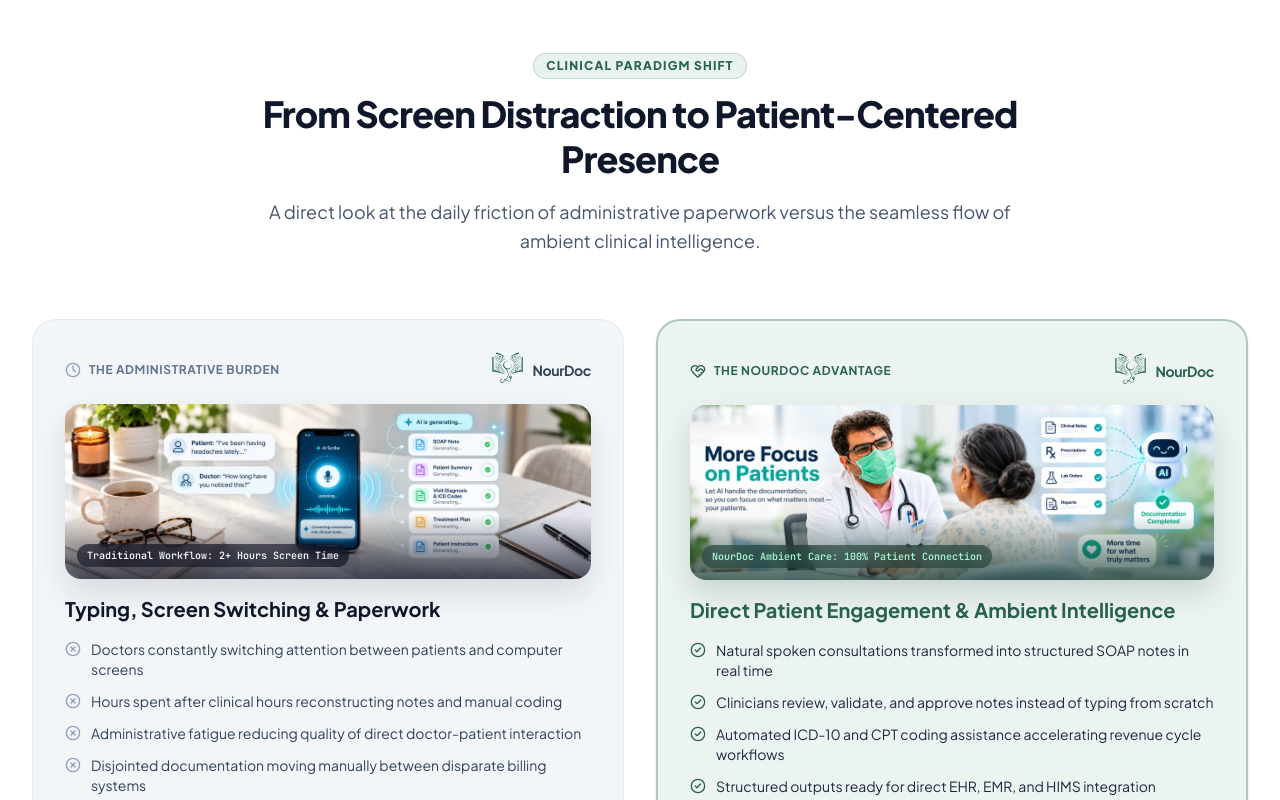
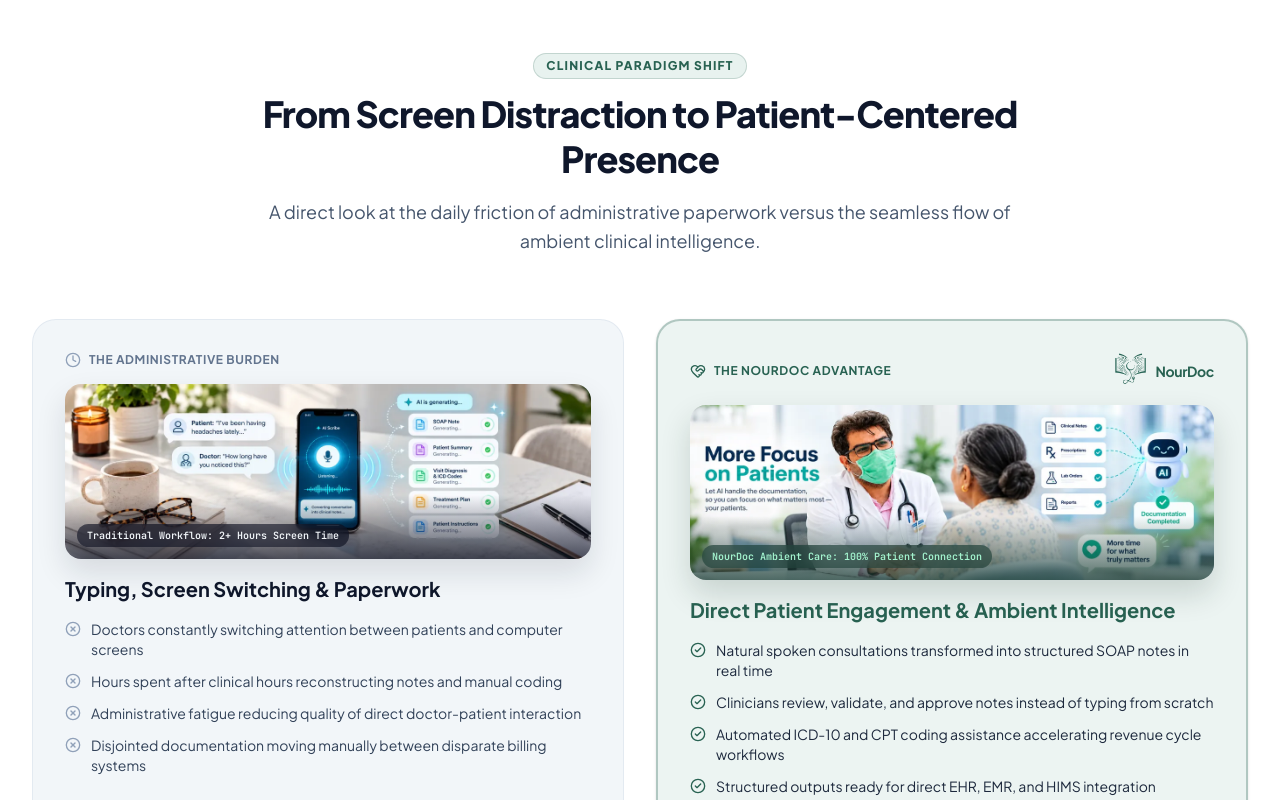
Before and after one commit to mnoumanrasheed/nour-doc_new_version, a React (Vite) app: page /why-nourdoc in a window 1280 px wide. Shown: the part 726-1526 px from the top of the page. Built offline with nearby package versions, Linux system fonts and the light colour scheme.

Commit message:
remove extra logo

```diff
--- a/src/components/diagrams/SplitComparison.tsx
+++ b/src/components/diagrams/SplitComparison.tsx
@@ -15,10 +15,6 @@
               <span className="flex items-center gap-2">
                 <Clock className="w-4 h-4 text-slate-400" />
                 The Administrative Burden
-              </span>
-              <span className="flex shrink-0 items-center gap-1.5 normal-case tracking-normal text-slate-700">
-                <img src="/logo.png" alt="" aria-hidden="true" className="h-9 w-9 object-contain" />
-                <span className="text-sm font-bold tracking-[-0.025em]">NourDoc</span>
               </span>
             </div>
 
--- a/src/pages/WhyNourDocPage.tsx
+++ b/src/pages/WhyNourDocPage.tsx
@@ -26,7 +26,6 @@
         backgroundImage="/images/hero/hero_why_consultation_tablet.webp"
         backgroundAlt="Doctor consulting with a patient while using a tablet"
         visualVariant="why"
-        showBrandMark
       />
 
       {/* 2. Before / After Editorial Split Comparison */}
```
